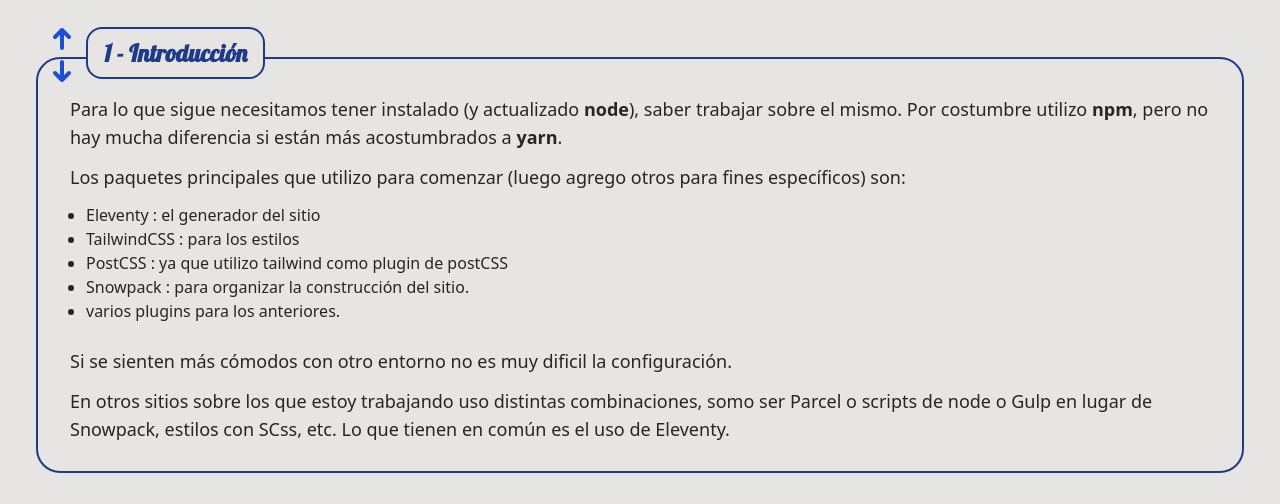
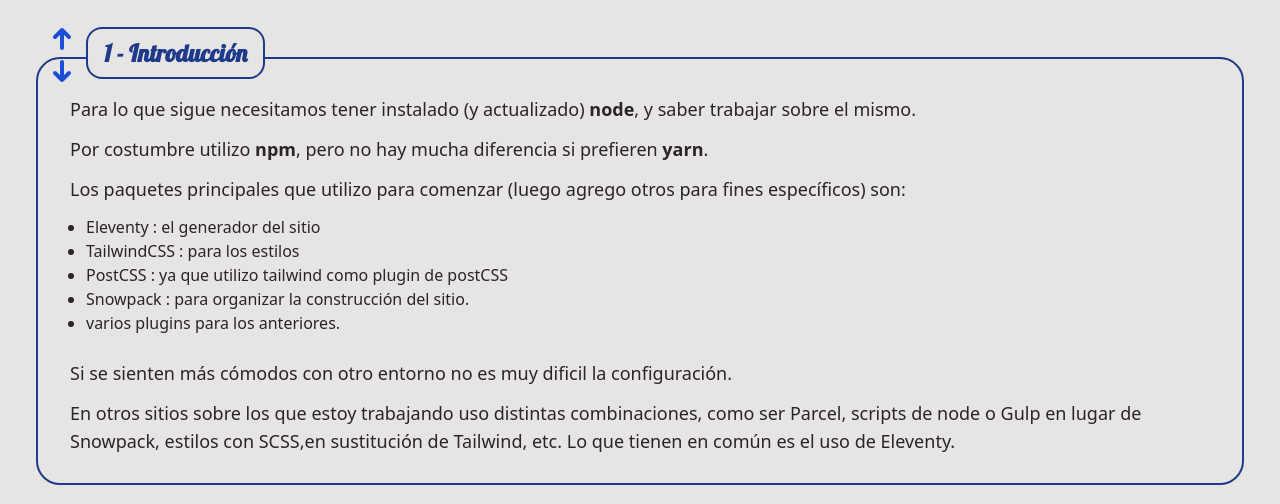
Before and after one commit to EduardoCasanova/EduardoCasanova.github.io, a plain HTML site: page programacion/notas/instalacion/index.html in a window 1280 px wide. Shown: the part 283-787 px from the top of the page. Drawn offline with Linux system fonts and the light colour scheme.

Commit message:
Cambios menores en notas/instalación

```diff
--- a/programacion/notas/instalacion/index.html
+++ b/programacion/notas/instalacion/index.html
@@ -145,8 +145,8 @@
 </svg></a></p>
 <h2 class="w-fit ml-4 px-4 py-2 border-2 border-blue-900 dark:border-blue-400 rounded-2xl bg-stone-200 dark:bg-stone-800 text-blue-900 dark:text-blue-100">1 - Introducción</h2>
 </div>
-<p>Para lo que sigue necesitamos tener instalado (y actualizado <strong>node</strong>), saber trabajar sobre el mismo.
-Por costumbre utilizo <strong>npm</strong>, pero no hay mucha diferencia si están más acostumbrados a <strong>yarn</strong>.</p>
+<p>Para lo que sigue necesitamos tener instalado (y actualizado) <strong>node</strong>, y saber trabajar sobre el mismo.</p>
+<p>Por costumbre utilizo <strong>npm</strong>, pero no hay mucha diferencia si prefieren <strong>yarn</strong>.</p>
 <p>Los paquetes principales que utilizo para comenzar (luego agrego otros para fines específicos) son:</p>
 <ul>
 <li>Eleventy : el generador del sitio</li>
@@ -156,7 +156,7 @@ Por costumbre utilizo <strong>npm</strong>, pero no hay mucha diferencia si est
 <li>varios plugins para los anteriores.</li>
 </ul>
 <p>Si se sienten más cómodos con otro entorno no es muy dificil la configuración.</p>
-<p>En otros sitios sobre los que estoy trabajando uso distintas combinaciones, somo ser Parcel o scripts de node o Gulp en lugar de Snowpack, estilos con SCss, etc. Lo que tienen en común es el uso de Eleventy.</p>
+<p>En otros sitios sobre los que estoy trabajando uso distintas combinaciones, como ser Parcel, scripts de node o Gulp en lugar de Snowpack, estilos con SCSS,en sustitución de Tailwind, etc. Lo que tienen en común es el uso de Eleventy.</p>
 </section>
 <div id="pos_2"></div>
 <section class="relative border-2 border-blue-900 dark:border-blue-400 rounded-3xl p-4 pt-6 mb-4 mx-1 mt-16">
```
